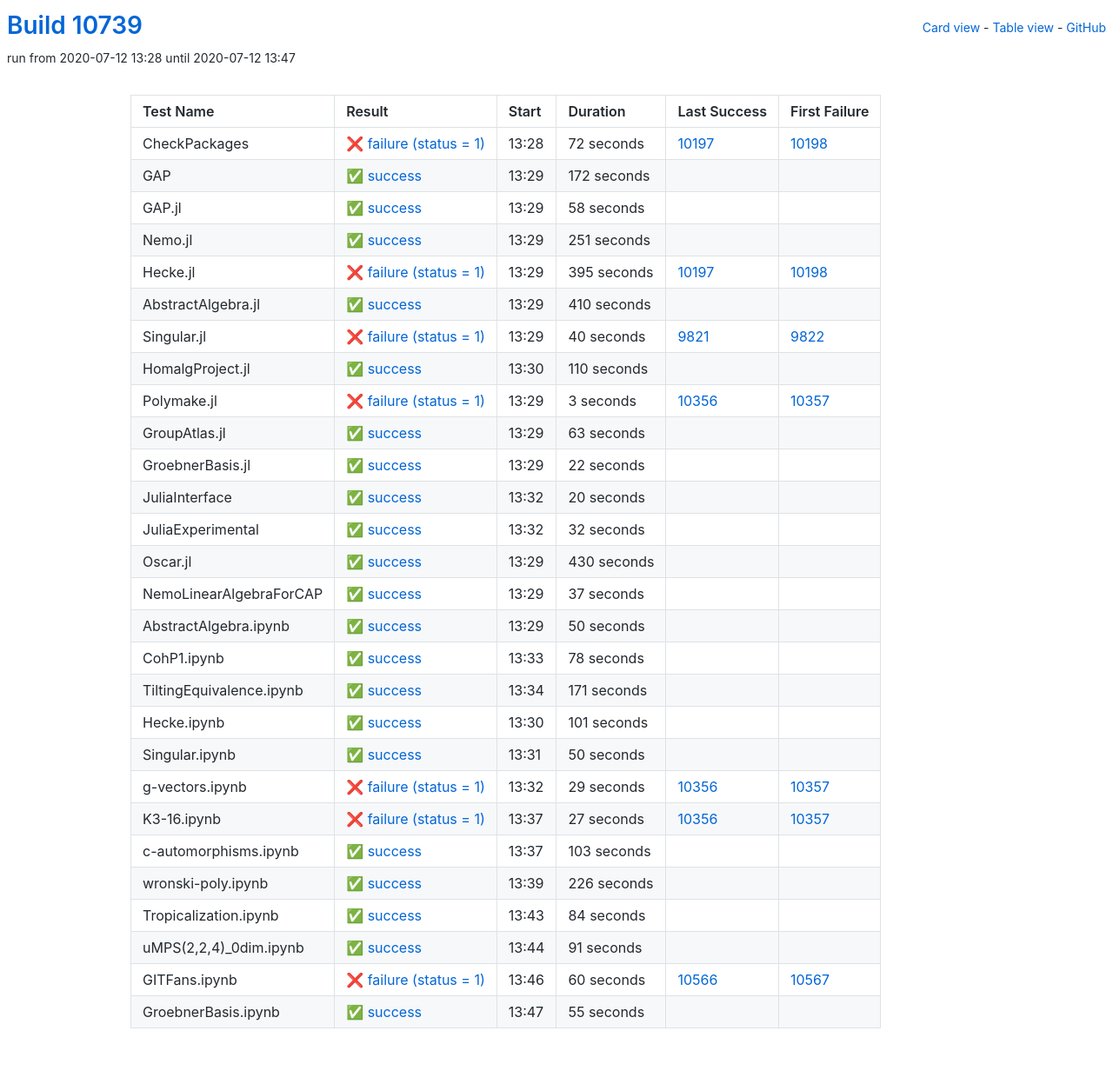
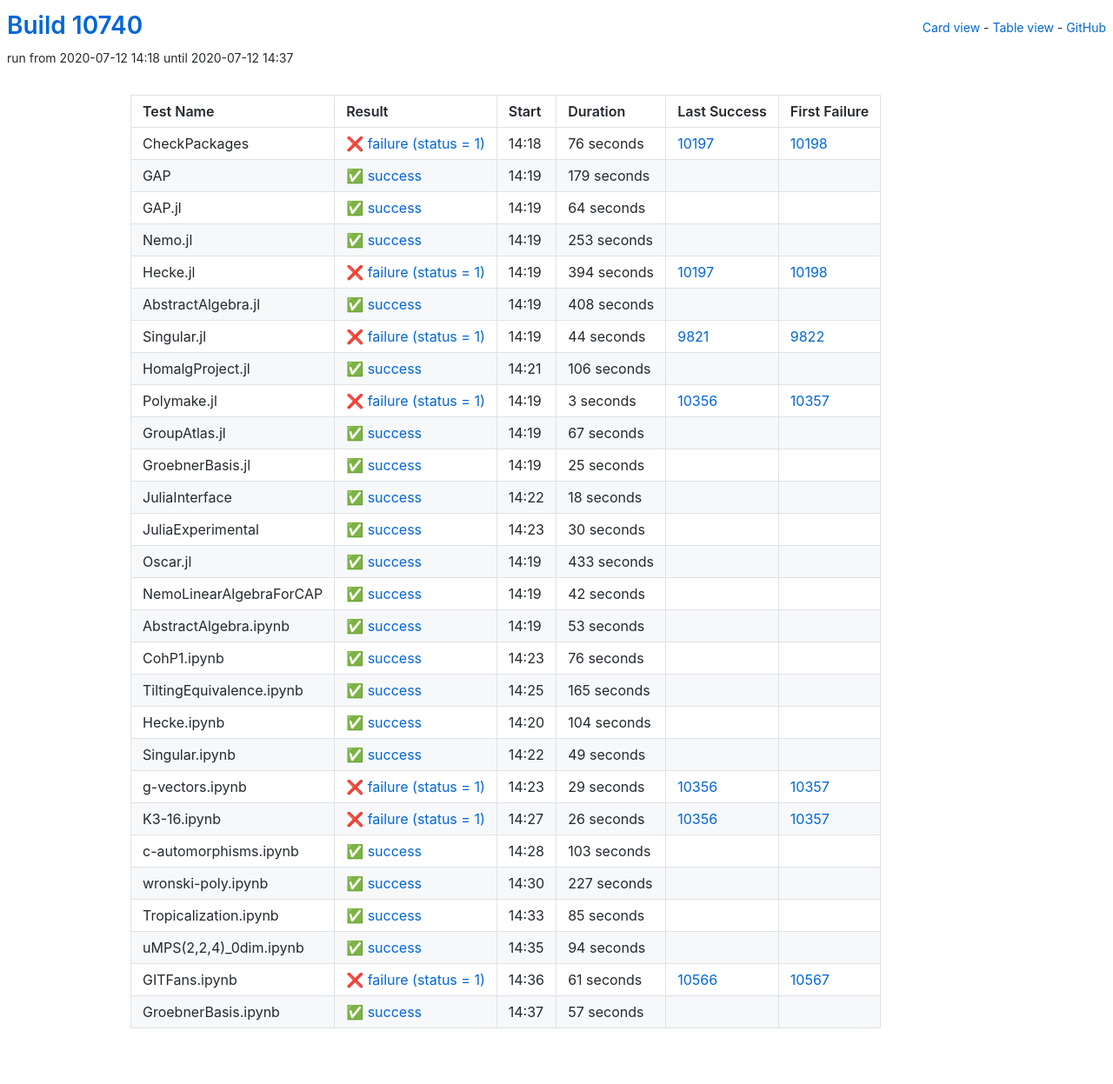
Before and after one commit to oscar-system/oscar-ci-status, a Jekyll site: the page built from table.html, in a window 1280 px wide. Shown: the whole page at 87% size. Built offline with Jekyll 4.4.1, drawn with Linux system fonts in a browser that asks for light colours.

Commit message:
Build #10740

```diff
--- a/_data/ci.yml
+++ b/_data/ci.yml
@@ -1,6 +1,6 @@
 ---
-build: 10739
-build_url: https://oscarci.mathematik.uni-kl.de/job/oscar/10739/
+build: 10740
+build_url: https://oscarci.mathematik.uni-kl.de/job/oscar/10740/
 job: oscar
 organization: oscar-system
 repo: oscar-ci-status
@@ -8,104 +8,104 @@
 tests:
 - name: CheckPackages
   id: checkpackages
-  log: https://oscarci.mathematik.uni-kl.de/job/oscar/10739/artifact/logs/build-10739/CheckPackages.log
-  start: 2020-07-12 13:28
+  log: https://oscarci.mathematik.uni-kl.de/job/oscar/10740/artifact/logs/build-10740/CheckPackages.log
+  start: 2020-07-12 14:18
   success: false
   exitcode: 1
   status: failure
-  duration: 72
+  duration: 76
   last_success: 10197
   last_success_url: https://oscarci.mathematik.uni-kl.de/job/oscar/10197/
   first_failure: 10198
   first_failure_url: https://oscarci.mathematik.uni-kl.de/job/oscar/10198/
 - name: GAP
   id: gap
-  log: https://oscarci.mathematik.uni-kl.de/job/oscar/10739/artifact/logs/build-10739/GAP.log
-  start: 2020-07-12 13:29
+  log: https://oscarci.mathematik.uni-kl.de/job/oscar/10740/artifact/logs/build-10740/GAP.log
+  start: 2020-07-12 14:19
   success: true
   exitcode: 0
   status: success
-  duration: 172
+  duration: 179
   last_success: false
   last_success_url:
   first_failure: false
   first_failure_url:
 - name: GAP.jl
   id: gap-jl
-  log: https://oscarci.mathematik.uni-kl.de/job/oscar/10739/artifact/logs/build-10739/GAP.jl.log
-  start: 2020-07-12 13:29
+  log: https://oscarci.mathematik.uni-kl.de/job/oscar/10740/artifact/logs/build-10740/GAP.jl.log
+  start: 2020-07-12 14:19
   success: true
   exitcode: 0
   status: success
-  duration: 58
+  duration: 64
   last_success: false
   last_success_url:
   first_failure: false
   first_failure_url:
 - name: Nemo.jl
   id: nemo-jl
-  log: https://oscarci.mathematik.uni-kl.de/job/oscar/10739/artifact/logs/build-10739/Nemo.jl.log
-  start: 2020-07-12 13:29
+  log: https://oscarci.mathematik.uni-kl.de/job/oscar/10740/artifact/logs/build-10740/Nemo.jl.log
+  start: 2020-07-12 14:19
   success: true
   exitcode: 0
   status: success
-  duration: 251
+  duration: 253
   last_success: false
   last_success_url:
   first_failure: false
   first_failure_url:
 - name: Hecke.jl
   id: hecke-jl
-  log: https://oscarci.mathematik.uni-kl.de/job/oscar/10739/artifact/logs/build-10739/Hecke.jl.log
-  start: 2020-07-12 13:29
+  log: https://oscarci.mathematik.uni-kl.de/job/oscar/10740/artifact/logs/build-10740/Hecke.jl.log
+  start: 2020-07-12 14:19
   success: false
   exitcode: 1
   status: failure
-  duration: 395
+  duration: 394
   last_success: 10197
   last_success_url: https://oscarci.mathematik.uni-kl.de/job/oscar/10197/
   first_failure: 10198
   first_failure_url: https://oscarci.mathematik.uni-kl.de/job/oscar/10198/
 - name: AbstractAlgebra.jl
   id: abstractalgebra-jl
-  log: https://oscarci.mathematik.uni-kl.de/job/oscar/10739/artifact/logs/build-10739/AbstractAlgebra.jl.log
-  start: 2020-07-12 13:29
+  log: https://oscarci.mathematik.uni-kl.de/job/oscar/10740/artifact/logs/build-10740/AbstractAlgebra.jl.log
+  start: 2020-07-12 14:19
   success: true
   exitcode: 0
   status: success
-  duration: 410
+  duration: 408
   last_success: false
   last_success_url:
   first_failure: false
   first_failure_url:
 - name: Singular.jl
   id: singular-jl
-  log: https://oscarci.mathematik.uni-kl.de/job/oscar/10739/artifact/logs/build-10739/Singular.jl.log
-  start: 2020-07-12 13:29
+  log: https://oscarci.mathematik.uni-kl.de/job/oscar/10740/artifact/logs/build-10740/Singular.jl.log
+  start: 2020-07-12 14:19
   success: false
   exitcode: 1
   status: failure
-  duration: 40
+  duration: 44
   last_success: 9821
   last_success_url: https://oscarci.mathematik.uni-kl.de/job/oscar/9821/
   first_failure: 9822
   first_failure_url: https://oscarci.mathematik.uni-kl.de/job/oscar/9822/
 - name: HomalgProject.jl
   id: homalgproject-jl
-  log: https://oscarci.mathematik.uni-kl.de/job/oscar/10739/artifact/logs/build-10739/HomalgProject.jl.log
-  start: 2020-07-12 13:30
+  log: https://oscarci.mathematik.uni-kl.de/job/oscar/10740/artifact/logs/build-10740/HomalgProject.jl.log
+  start: 2020-07-12 14:21
   success: true
   exitcode: 0
   status: success
-  duration: 110
+  duration: 106
   last_success: false
   last_success_url:
   first_failure: false
   first_failure_url:
 - name: Polymake.jl
   id: polymake-jl
-  log: https://oscarci.mathematik.uni-kl.de/job/oscar/10739/artifact/logs/build-10739/Polymake.jl.log
-  start: 2020-07-12 13:29
+  log: https://oscarci.mathematik.uni-kl.de/job/oscar/10740/artifact/logs/build-10740/Polymake.jl.log
+  start: 2020-07-12 14:19
   success: false
   exitcode: 1
   status: failure
@@ -116,140 +116,140 @@
   first_failure_url: https://oscarci.mathematik.uni-kl.de/job/oscar/10357/
 - name: GroupAtlas.jl
   id: groupatlas-jl
-  log: https://oscarci.mathematik.uni-kl.de/job/oscar/10739/artifact/logs/build-10739/GroupAtlas.jl.log
-  start: 2020-07-12 13:29
+  log: https://oscarci.mathematik.uni-kl.de/job/oscar/10740/artifact/logs/build-10740/GroupAtlas.jl.log
+  start: 2020-07-12 14:19
   success: true
   exitcode: 0
   status: success
-  duration: 63
+  duration: 67
   last_success: false
   last_success_url:
   first_failure: false
   first_failure_url:
 - name: GroebnerBasis.jl
   id: groebnerbasis-jl
-  log: https://oscarci.mathematik.uni-kl.de/job/oscar/10739/artifact/logs/build-10739/GroebnerBasis.jl.log
-  start: 2020-07-12 13:29
+  log: https://oscarci.mathematik.uni-kl.de/job/oscar/10740/artifact/logs/build-10740/GroebnerBasis.jl.log
+  start: 2020-07-12 14:19
   success: true
   exitcode: 0
   status: success
-  duration: 22
+  duration: 25
   last_success: false
   last_success_url:
   first_failure: false
   first_failure_url:
 - name: JuliaInterface
   id: juliainterface
-  log: https://oscarci.mathematik.uni-kl.de/job/oscar/10739/artifact/logs/build-10739/JuliaInterface.log
-  start: 2020-07-12 13:32
+  log: https://oscarci.mathematik.uni-kl.de/job/oscar/10740/artifact/logs/build-10740/JuliaInterface.log
+  start: 2020-07-12 14:22
   success: true
   exitcode: 0
   status: success
-  duration: 20
+  duration: 18
   last_success: false
   last_success_url:
   first_failure: false
   first_failure_url:
 - name: JuliaExperimental
   id: juliaexperimental
-  log: https://oscarci.mathematik.uni-kl.de/job/oscar/10739/artifact/logs/build-10739/JuliaExperimental.log
-  start: 2020-07-12 13:32
+  log: https://oscarci.mathematik.uni-kl.de/job/oscar/10740/artifact/logs/build-10740/JuliaExperimental.log
+  start: 2020-07-12 14:23
   success: true
   exitcode: 0
   status: success
-  duration: 32
+  duration: 30
   last_success: false
   last_success_url:
   first_failure: false
   first_failure_url:
 - name: Oscar.jl
   id: oscar-jl
-  log: https://oscarci.mathematik.uni-kl.de/job/oscar/10739/artifact/logs/build-10739/Oscar.jl.log
-  start: 2020-07-12 13:29
+  log: https://oscarci.mathematik.uni-kl.de/job/oscar/10740/artifact/logs/build-10740/Oscar.jl.log
+  start: 2020-07-12 14:19
   success: true
   exitcode: 0
   status: success
-  duration: 430
+  duration: 433
   last_success: false
   last_success_url:
   first_failure: false
   first_failure_url:
 - name: NemoLinearAlgebraForCAP
   id: nemolinearalgebraforcap
-  log: https://oscarci.mathematik.uni-kl.de/job/oscar/10739/artifact/logs/build-10739/NemoLinearAlgebraForCAP.log
-  start: 2020-07-12 13:29
+  log: https://oscarci.mathematik.uni-kl.de/job/oscar/10740/artifact/logs/build-10740/NemoLinearAlgebraForCAP.log
+  start: 2020-07-12 14:19
   success: true
   exitcode: 0
   status: success
-  duration: 37
+  duration: 42
   last_success: false
   last_success_url:
   first_failure: false
   first_failure_url:
 - name: AbstractAlgebra.ipynb
   id: abstractalgebra-ipynb
-  log: https://oscarci.mathematik.uni-kl.de/job/oscar/10739/artifact/logs/build-10739/AbstractAlgebra.ipynb.log
-  start: 2020-07-12 13:29
+  log: https://oscarci.mathematik.uni-kl.de/job/oscar/10740/artifact/logs/build-10740/AbstractAlgebra.ipynb.log
+  start: 2020-07-12 14:19
   success: true
   exitcode: 0
   status: success
-  duration: 50
+  duration: 53
   last_success: false
   last_success_url:
   first_failure: false
   first_failure_url:
 - name: CohP1.ipynb
   id: cohp1-ipynb
-  log: https://oscarci.mathematik.uni-kl.de/job/oscar/10739/artifact/logs/build-10739/CohP1.ipynb.log
-  start: 2020-07-12 13:33
+  log: https://oscarci.mathematik.uni-kl.de/job/oscar/10740/artifact/logs/build-10740/CohP1.ipynb.log
+  start: 2020-07-12 14:23
   success: true
   exitcode: 0
   status: success
-  duration: 78
+  duration: 76
   last_success: false
   last_success_url:
   first_failure: false
   first_failure_url:
 - name: TiltingEquivalence.ipynb
   id: tiltingequivalence-ipynb
-  log: https://oscarci.mathematik.uni-kl.de/job/oscar/10739/artifact/logs/build-10739/TiltingEquivalence.ipynb.log
-  start: 2020-07-12 13:34
+  log: https://oscarci.mathematik.uni-kl.de/job/oscar/10740/artifact/logs/build-10740/TiltingEquivalence.ipynb.log
+  start: 2020-07-12 14:25
   success: true
   exitcode: 0
   status: success
-  duration: 171
+  duration: 165
   last_success: false
   last_success_url:
   first_failure: false
   first_failure_url:
 - name: Hecke.ipynb
   id: hecke-ipynb
-  log: https://oscarci.mathematik.uni-kl.de/job/oscar/10739/artifact/logs/build-10739/Hecke.ipynb.log
-  start: 2020-07-12 13:30
+  log: https://oscarci.mathematik.uni-kl.de/job/oscar/10740/artifact/logs/build-10740/Hecke.ipynb.log
+  start: 2020-07-12 14:20
   success: true
   exitcode: 0
   status: success
-  duration: 101
+  duration: 104
   last_success: false
   last_success_url:
   first_failure: false
   first_failure_url:
 - name: Singular.ipynb
   id: singular-ipynb
-  log: https://oscarci.mathematik.uni-kl.de/job/oscar/10739/artifact/logs/build-10739/Singular.ipynb.log
-  start: 2020-07-12 13:31
+  log: https://oscarci.mathematik.uni-kl.de/job/oscar/10740/artifact/logs/build-10740/Singular.ipynb.log
+  start: 2020-07-12 14:22
   success: true
   exitcode: 0
   status: success
-  duration: 50
+  duration: 49
   last_success: false
   last_success_url:
   first_failure: false
   first_failure_url:
 - name: g-vectors.ipynb
   id: g-vectors-ipynb
-  log: https://oscarci.mathematik.uni-kl.de/job/oscar/10739/artifact/logs/build-10739/g-vectors.ipynb.log
-  start: 2020-07-12 13:32
+  log: https://oscarci.mathematik.uni-kl.de/job/oscar/10740/artifact/logs/build-10740/g-vectors.ipynb.log
+  start: 2020-07-12 14:23
   success: false
   exitcode: 1
   status: failure
@@ -260,20 +260,20 @@
   first_failure_url: https://oscarci.mathematik.uni-kl.de/job/oscar/10357/
 - name: K3-16.ipynb
   id: k3-16-ipynb
-  log: https://oscarci.mathematik.uni-kl.de/job/oscar/10739/artifact/logs/build-10739/K3-16.ipynb.log
-  start: 2020-07-12 13:37
+  log: https://oscarci.mathematik.uni-kl.de/job/oscar/10740/artifact/logs/build-10740/K3-16.ipynb.log
+  start: 2020-07-12 14:27
   success: false
   exitcode: 1
   status: failure
-  duration: 27
+  duration: 26
   last_success: 10356
   last_success_url: https://oscarci.mathematik.uni-kl.de/job/oscar/10356/
   first_failure: 10357
   first_failure_url: https://oscarci.mathematik.uni-kl.de/job/oscar/10357/
 - name: c-automorphisms.ipynb
   id: c-automorphisms-ipynb
-  log: https://oscarci.mathematik.uni-kl.de/job/oscar/10739/artifact/logs/build-10739/c-automorphisms.ipynb.log
-  start: 2020-07-12 13:37
+  log: https://oscarci.mathematik.uni-kl.de/job/oscar/10740/artifact/logs/build-10740/c-automorphisms.ipynb.log
+  start: 2020-07-12 14:28
   success: true
   exitcode: 0
   status: success
@@ -284,60 +284,60 @@
   first_failure_url:
 - name: wronski-poly.ipynb
   id: wronski-poly-ipynb
-  log: https://oscarci.mathematik.uni-kl.de/job/oscar/10739/artifact/logs/build-10739/wronski-poly.ipynb.log
-  start: 2020-07-12 13:39
+  log: https://oscarci.mathematik.uni-kl.de/job/oscar/10740/artifact/logs/build-10740/wronski-poly.ipynb.log
+  start: 2020-07-12 14:30
   success: true
   exitcode: 0
   status: success
-  duration: 226
+  duration: 227
   last_success: false
   last_success_url:
   first_failure: false
   first_failure_url:
 - name: Tropicalization.ipynb
   id: tropicalization-ipynb
-  log: https://oscarci.mathematik.uni-kl.de/job/oscar/10739/artifact/logs/build-10739/Tropicalization.ipynb.log
-  start: 2020-07-12 13:43
+  log: https://oscarci.mathematik.uni-kl.de/job/oscar/10740/artifact/logs/build-10740/Tropicalization.ipynb.log
+  start: 2020-07-12 14:33
   success: true
   exitcode: 0
   status: success
-  duration: 84
+  duration: 85
   last_success: false
   last_success_url:
   first_failure: false
   first_failure_url:
 - name: uMPS(2,2,4)_0dim.ipynb
   id: umps-2-2-4-0dim-ipynb
-  log: https://oscarci.mathematik.uni-kl.de/job/oscar/10739/artifact/logs/build-10739/uMPS-2-2-4-_0dim.ipynb.log
-  start: 2020-07-12 13:44
+  log: https://oscarci.mathematik.uni-kl.de/job/oscar/10740/artifact/logs/build-10740/uMPS-2-2-4-_0dim.ipynb.log
+  start: 2020-07-12 14:35
   success: true
   exitcode: 0
   status: success
-  duration: 91
+  duration: 94
   last_success: false
   last_success_url:
   first_failure: false
   first_failure_url:
 - name: GITFans.ipynb
   id: gitfans-ipynb
-  log: https://oscarci.mathematik.uni-kl.de/job/oscar/10739/artifact/logs/build-10739/GITFans.ipynb.log
-  start: 2020-07-12 13:46
+  log: https://oscarci.mathematik.uni-kl.de/job/oscar/10740/artifact/logs/build-10740/GITFans.ipynb.log
+  start: 2020-07-12 14:36
   success: false
   exitcode: 1
   status: failure
-  duration: 60
+  duration: 61
   last_success: 10566
   last_success_url: https://oscarci.mathematik.uni-kl.de/job/oscar/10566/
   first_failure: 10567
   first_failure_url: https://oscarci.mathematik.uni-kl.de/job/oscar/10567/
 - name: GroebnerBasis.ipynb
   id: groebnerbasis-ipynb
-  log: https://oscarci.mathematik.uni-kl.de/job/oscar/10739/artifact/logs/build-10739/GroebnerBasis.ipynb.log
-  start: 2020-07-12 13:47
+  log: https://oscarci.mathematik.uni-kl.de/job/oscar/10740/artifact/logs/build-10740/GroebnerBasis.ipynb.log
+  start: 2020-07-12 14:37
   success: true
   exitcode: 0
   status: success
-  duration: 55
+  duration: 57
   last_success: false
   last_success_url:
   first_failure: false
```
Also changed, not shown: README.md.
